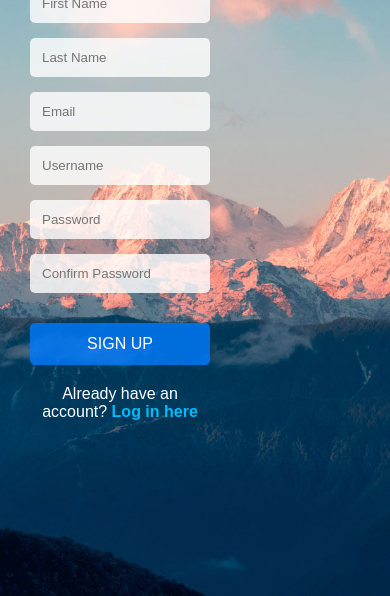
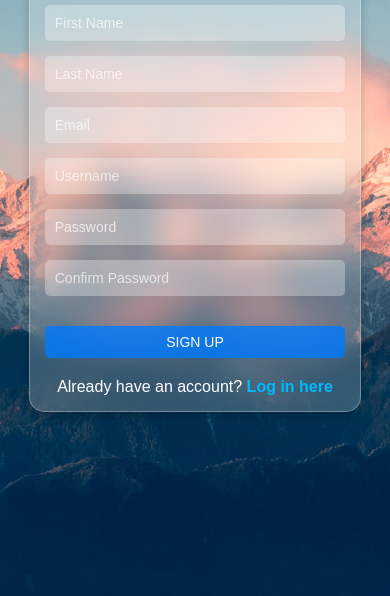
Before and after one commit to varma-25/Welcome, a plain HTML site: page signup.html in a window 390 px wide. Shown: the part 248-844 px from the top of the page. Drawn offline with Linux system fonts and the light colour scheme.

Commit message:
Update signup.css

```diff
--- a/signup.css
+++ b/signup.css
@@ -1,4 +1,4 @@
-
+/* Reset default styles */
 * {
   margin: 0;
   padding: 0;
@@ -6,39 +6,47 @@
   font-family: Arial, sans-serif;
 }
 
+/* Body Styling */
 body {
-    background-image: url('bg.jpg'); /* Replace with your background image */
+  background-image: url('bg.jpg'); /* Background image */
   background-size: cover;
+  background-position: center;
   display: flex;
-    justify-content: flex-end;
-    align-items: flex-start;
+  justify-content: center;
+  align-items: center;
   height: 100vh;
-    color: #ffffff;
+  padding: 20px;
 }
 
+/* Signup Container */
 .signup-container {
   display: flex;
-    justify-content: flex-end;
-    align-items: flex-start;
+  justify-content: center;
+  align-items: center;
   width: 100%;
-    height: 100%;
-    padding: 150px 150px 0 0; /* Adds padding only on top and right */
 }
 
+/* Signup Box (Glassmorphism Effect) */
 .signup-box {
   max-width: 400px;
   width: 100%;
   padding: 30px;
   text-align: center;
-    /* Removed background and box-shadow to keep it transparent */
+  background: rgba(255, 255, 255, 0.2); /* Transparent background */
+  backdrop-filter: blur(15px); /* Glass effect */
+  border-radius: 15px;
+  box-shadow: 0 4px 10px rgba(0, 0, 0, 0.2);
+  border: 1px solid rgba(255, 255, 255, 0.3);
 }
 
+/* Heading */
 .signup-box h2 {
   font-size: 28px;
   margin-bottom: 20px;
-    color: #ffffff;
+  color: #ffffff; /* White text */
 }
 
+/* Input Fields */
 .signup-box form input[type="text"],
 .signup-box form input[type="email"],
 .signup-box form input[type="password"] {
@@ -48,32 +56,41 @@
   border: none;
   border-radius: 5px;
   outline: none;
-    background: rgba(255, 255, 255, 0.8); /* Light, semi-transparent background for inputs */
-    color: #333;
+  background: rgba(255, 255, 255, 0.3); /* Semi-transparent input */
+  color: #ffffff;
+  font-size: 16px;
 }
 
+/* Placeholder Text Color */
+.signup-box form input::placeholder {
+  color: rgba(255, 255, 255, 0.7);
+}
+
+/* Submit Button */
 .signup-box form button[type="submit"] {
   width: 100%;
   padding: 12px;
   margin-top: 15px;
   border: none;
   border-radius: 5px;
-    background: rgba(0, 123, 255, 0.8); /* Blue background */
-    color: #fff;
+  background: rgba(0, 123, 255, 0.8); /* Blue transparent */
+  color: #ffffff;
   font-size: 16px;
   cursor: pointer;
-    transition: background 0.3s;
+  transition: 0.3s ease;
 }
 
 .signup-box form button[type="submit"]:hover {
-    background: rgba(0, 123, 255, 1); /* Darker on hover */
+  background: rgba(0, 123, 255, 1);
 }
 
+/* Signup Text */
 .signup-box p {
   color: #ffffff;
   margin-top: 20px;
 }
 
+/* Signup Link */
 .signup-box p a {
   color: #00baff;
   text-decoration: none;
@@ -83,3 +100,44 @@
 .signup-box p a:hover {
   text-decoration: underline;
 }
+
+/* ================= Responsive Design ================= */
+@media (max-width: 768px) {
+  .signup-box {
+    width: 90%;
+    padding: 20px;
+  }
+
+  .signup-container {
+    padding: 0;
+  }
+
+  .signup-box form input[type="text"],
+  .signup-box form input[type="email"],
+  .signup-box form input[type="password"] {
+    padding: 10px;
+  }
+
+  .signup-box form button[type="submit"] {
+    font-size: 14px;
+    padding: 10px;
+  }
+}
+
+@media (max-width: 480px) {
+  .signup-box {
+    width: 95%;
+    padding: 15px;
+  }
+
+  .signup-box form input[type="text"],
+  .signup-box form input[type="email"],
+  .signup-box form input[type="password"] {
+    font-size: 14px;
+  }
+
+  .signup-box form button[type="submit"] {
+    font-size: 14px;
+    padding: 8px;
+  }
+}
```
Lines whose indentation alone changed are shown as unchanged.
